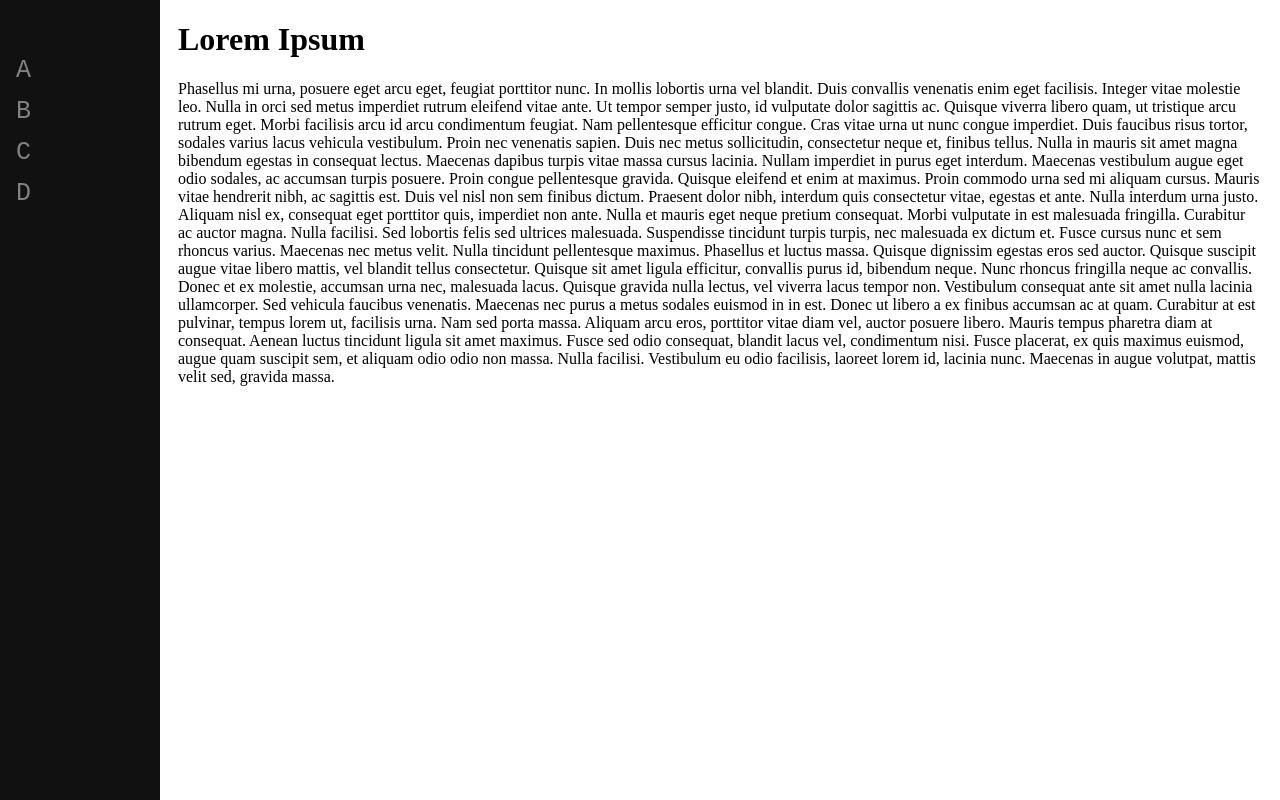
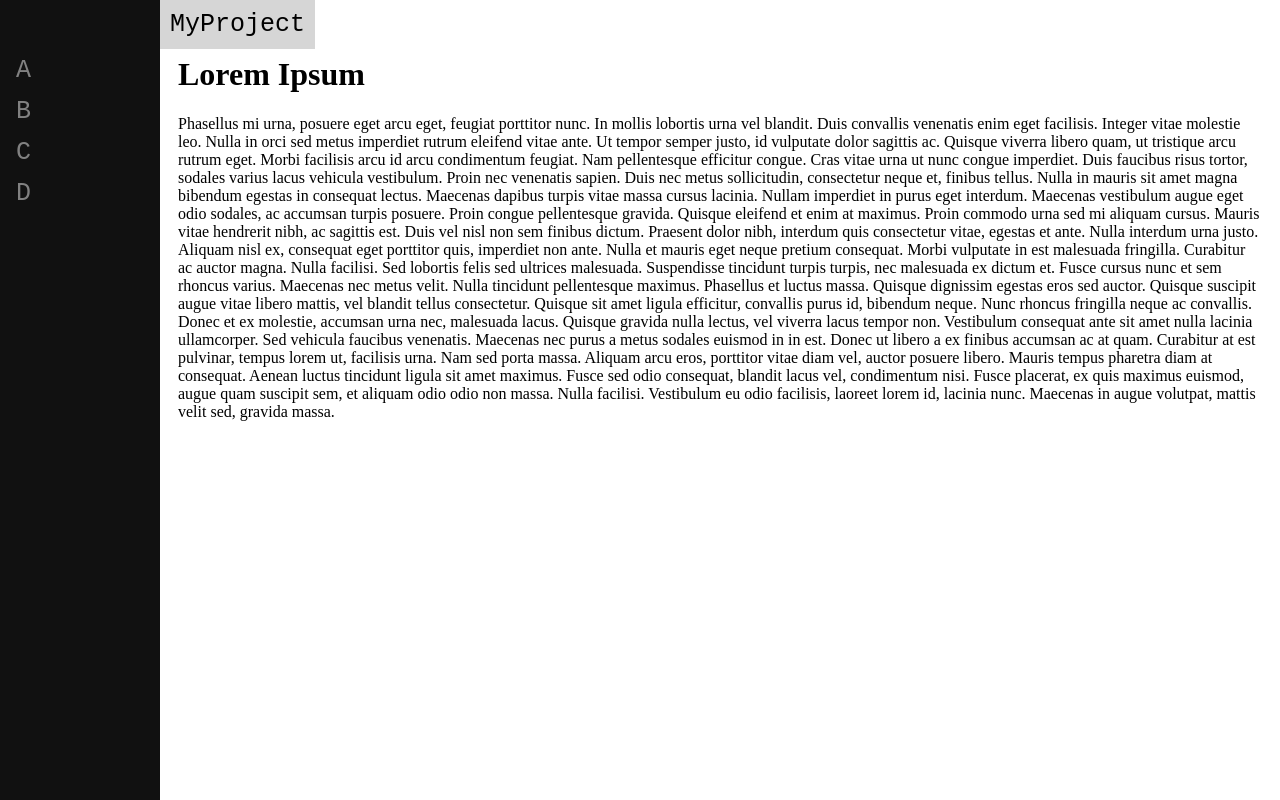
Before and after one commit to UnizaMatBre/VAII_Semestralna_praca, a plain HTML site: page index.html in a window 1280 px wide. Drawn offline with Linux system fonts and the light colour scheme.

Commit message:
Expanded styles for button and made it sticky

```diff
--- a/index.html
+++ b/index.html
@@ -18,7 +18,9 @@
 			<a href="#">D</a>
 		</div>
 
-
+		<div class="project-selector">
+			<button class="main-button">MyProject</button>
+		</div>
 
 		<div id="content" class="main-content">
 			<h1>Lorem Ipsum</h1>
--- a/main_styles.css
+++ b/main_styles.css
@@ -1,6 +1,7 @@
 /* Constants */
 :root {
 	--menuwidth: 160px;
+	--projectselectorheight: 25px;
 }
 
 
@@ -38,5 +39,30 @@
 /* Main content */
 .main-content {
 	margin-left: var(--menuwidth);
-	padding: 0px 10px;
+	margin-top: var(--projectselectorheight);
+	padding: 10px 10px;
 }
+
+
+.project-selector {
+	display: inline-block;
+
+	top: 0;
+	left: var(--menuwidth);
+	position: fixed;
+
+	font-family: monospace;
+}
+
+.project-selector .main-button {
+	background-color: #D6D6D6;
+
+	font-family: monospace;
+	font-size: var(--projectselectorheight);
+	padding: 10px;
+	border: none;
+}
+
+.project-selector .main-button:focus {
+	background-color: #A6A6A6;
+}
```
